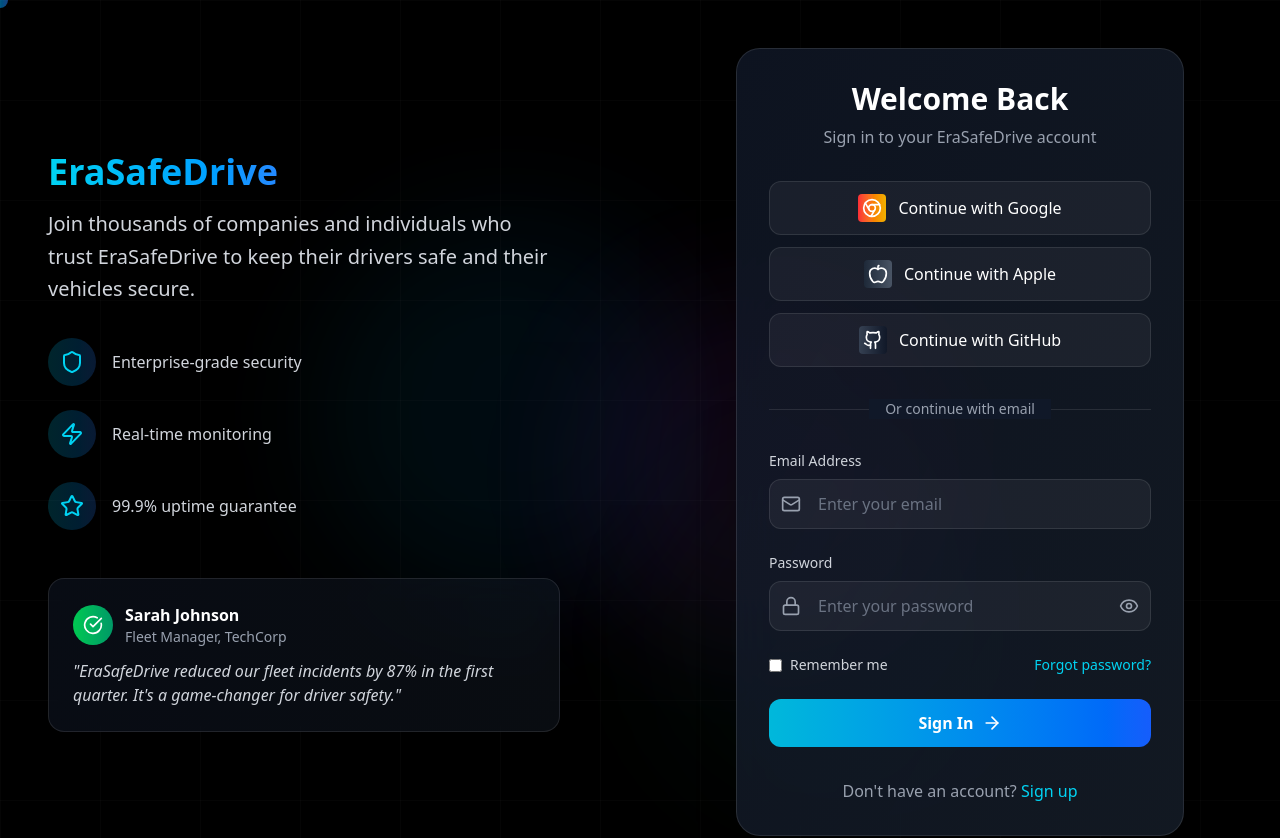
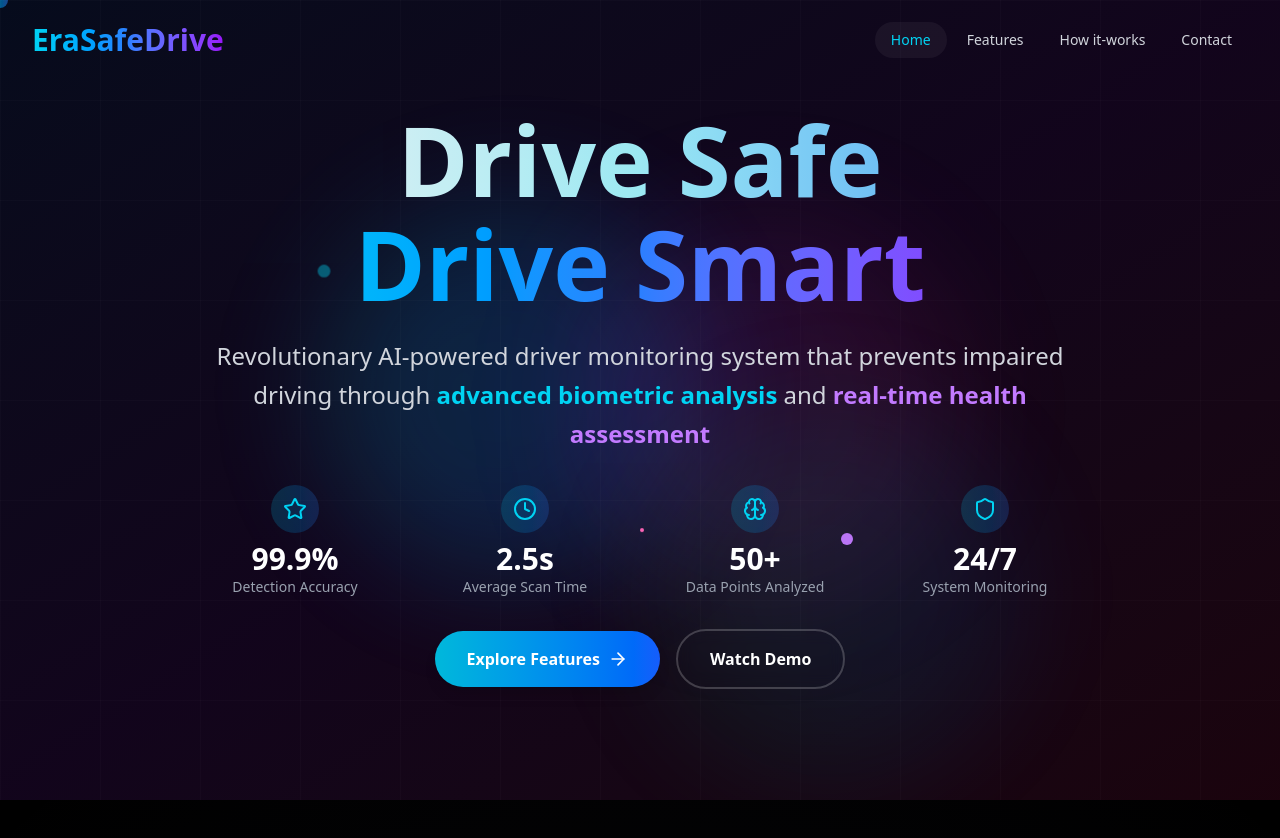
Before and after one commit to delali3/era-safe-drive, a React (Vite) app: page / in a window 1280 px wide. Shown: the top 838 px of the page. Built offline with nearby package versions, Linux system fonts and the light colour scheme.

Commit message:
fix: update default route to render HomePage instead of LoginPage

```diff
--- a/src/App.jsx
+++ b/src/App.jsx
@@ -10,7 +10,7 @@
   return (
     <BrowserRouter>
       <Routes>
-        <Route path="/" element={<LoginPage />} />
+        <Route path="/" element={<HomePage />} />
         <Route path="/home" element={<HomePage />} />
         <Route path="/login" element={<LoginPage />} />
         <Route path="/signup" element={<SignupPage />} />
```
